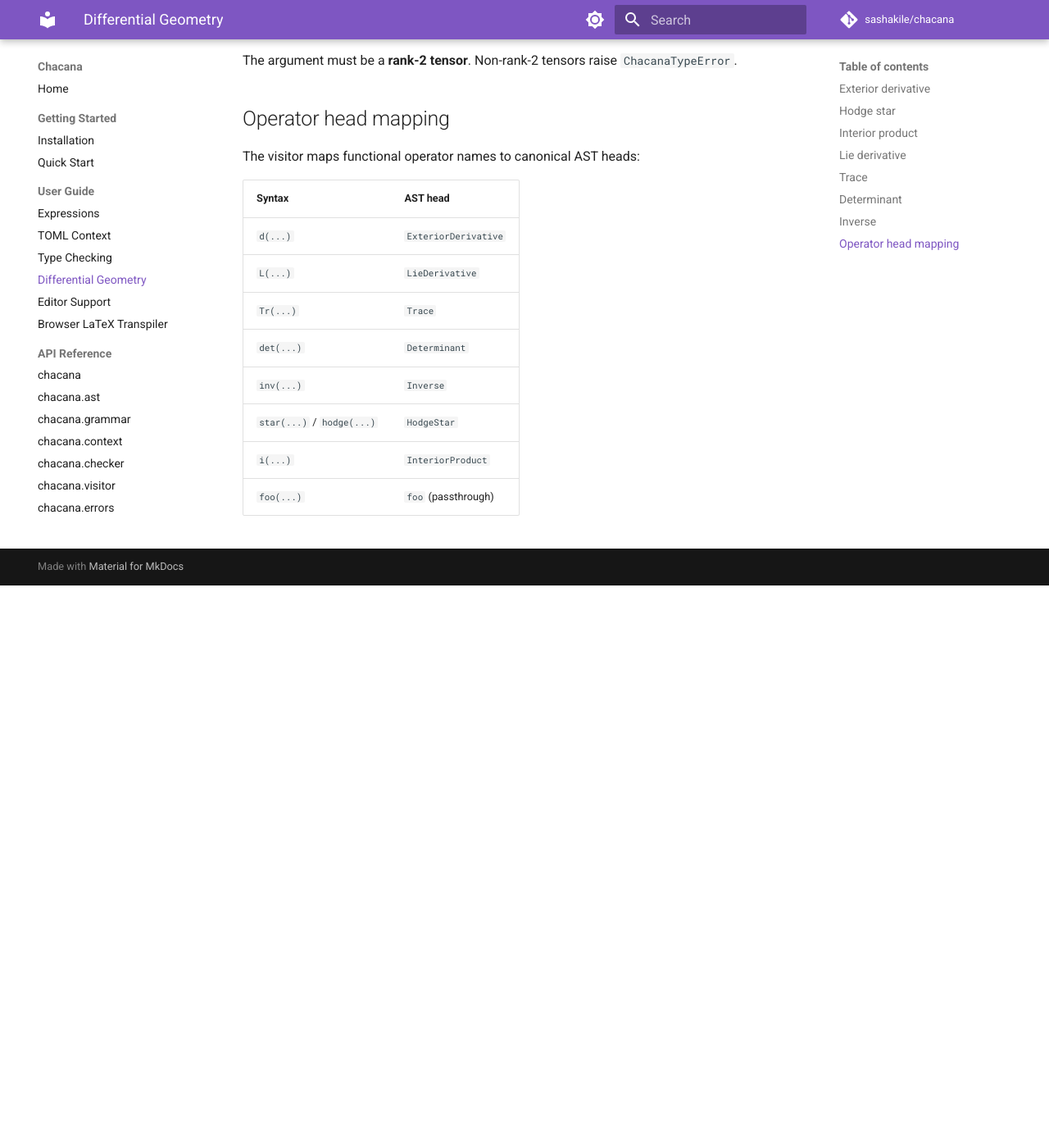
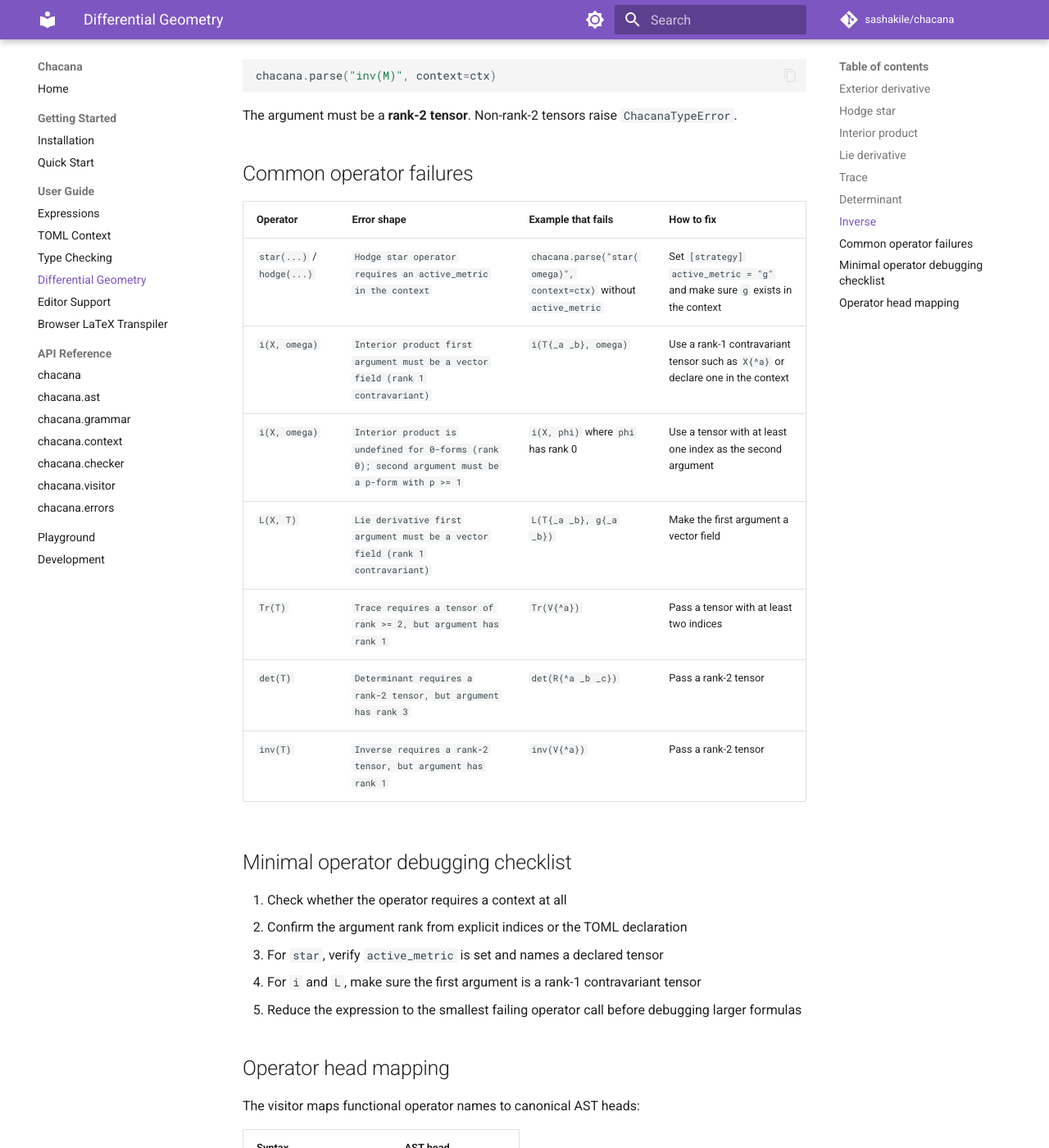
Before and after one commit to sashakile/chacana, an MkDocs documentation site: the page built from docs/guide/diffgeom.md, in a window 1280 px wide and 1400 px high, scrolled down 1593 px. Shown: the whole window at 82% size. Built offline with MkDocs 1.6.1 and Material for MkDocs 9.7.7, drawn with Linux system fonts in a browser that asks for light colours; comment, search, counter and statistics services are not loaded; before the commit the page ends 2307 px from its top, so only the background shows below that; some of the changed text lies outside the part shown.

Commit message:
docs: add troubleshooting tables for checker failures

```diff
--- a/docs/guide/diffgeom.md
+++ b/docs/guide/diffgeom.md
@@ -2,6 +2,8 @@
 
 Chacana supports type-checked differential geometry operators. The type checker
 validates argument types when a context is provided.
+
+Use this page when an operator parses successfully but still fails validation because its arguments do not satisfy the expected tensor shape.
 
 ## Exterior derivative
 
@@ -69,6 +71,26 @@
 
 The argument must be a **rank-2 tensor**. Non-rank-2 tensors raise `ChacanaTypeError`.
 
+## Common operator failures
+
+| Operator | Error shape | Example that fails | How to fix |
+|---|---|---|---|
+| `star(...)` / `hodge(...)` | `Hodge star operator requires an active_metric in the context` | `chacana.parse("star(omega)", context=ctx)` without `active_metric` | Set `[strategy] active_metric = "g"` and make sure `g` exists in the context |
+| `i(X, omega)` | `Interior product first argument must be a vector field (rank 1 contravariant)` | `i(T{_a _b}, omega)` | Use a rank-1 contravariant tensor such as `X{^a}` or declare one in the context |
+| `i(X, omega)` | `Interior product is undefined for 0-forms (rank 0); second argument must be a p-form with p >= 1` | `i(X, phi)` where `phi` has rank 0 | Use a tensor with at least one index as the second argument |
+| `L(X, T)` | `Lie derivative first argument must be a vector field (rank 1 contravariant)` | `L(T{_a _b}, g{_a _b})` | Make the first argument a vector field |
+| `Tr(T)` | `Trace requires a tensor of rank >= 2, but argument has rank 1` | `Tr(V{^a})` | Pass a tensor with at least two indices |
+| `det(T)` | `Determinant requires a rank-2 tensor, but argument has rank 3` | `det(R{^a _b _c})` | Pass a rank-2 tensor |
+| `inv(T)` | `Inverse requires a rank-2 tensor, but argument has rank 1` | `inv(V{^a})` | Pass a rank-2 tensor |
+
+## Minimal operator debugging checklist
+
+1. Check whether the operator requires a context at all
+2. Confirm the argument rank from explicit indices or the TOML declaration
+3. For `star`, verify `active_metric` is set and names a declared tensor
+4. For `i` and `L`, make sure the first argument is a rank-1 contravariant tensor
+5. Reduce the expression to the smallest failing operator call before debugging larger formulas
+
 ## Operator head mapping
 
 The visitor maps functional operator names to canonical AST heads:
```
Also changed, not shown: docs/guide/type-checking.md (+23 -0 lines), 1 other file.
